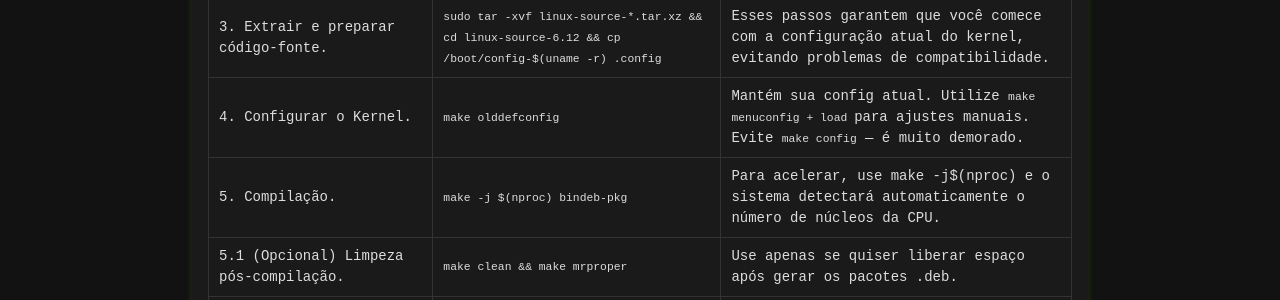
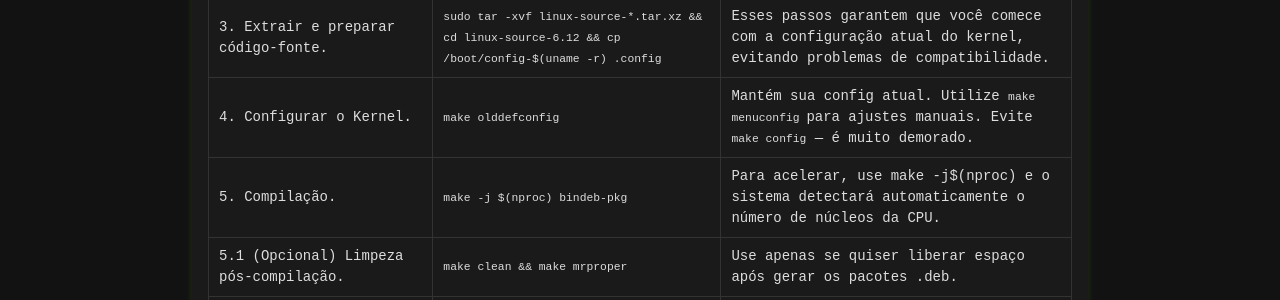
Before and after one commit to Piolinux/piolinux-site, a Jekyll site: the page built from _pages/_kernel/tabela-evergreen-como-compilar-o-kernel-linux.md, in a window 1280 px wide. Shown: the part 554-854 px from the top of the page. Built offline with Jekyll 4.4.1, drawn with Linux system fonts in a browser that asks for light colours.

Commit message:
Update tabela-evergreen-como-compilar-o-kernel-linux.md

```diff
--- a/_pages/_kernel/tabela-evergreen-como-compilar-o-kernel-linux.md
+++ b/_pages/_kernel/tabela-evergreen-como-compilar-o-kernel-linux.md
@@ -52,7 +52,7 @@ tags: [kernel, linux, compilacao, make, grub, apt, evergreen]
     <tr>
       <td data-label="Etapa">4. Configurar o Kernel.</td>
       <td data-label="Comando"><code>make olddefconfig</code></td>
-      <td data-label="Observação Crítica">Mantém sua config atual. Utilize <code>make menuconfig + load </code> para ajustes manuais. Evite <code>make config</code> — é muito demorado.</td>
+      <td data-label="Observação Crítica">Mantém sua config atual. Utilize <code>make menuconfig </code> para ajustes manuais. Evite <code>make config</code> — é muito demorado.</td>
     </tr>
     <tr>
       <td data-label="Etapa">5. Compilação.</td>
```
